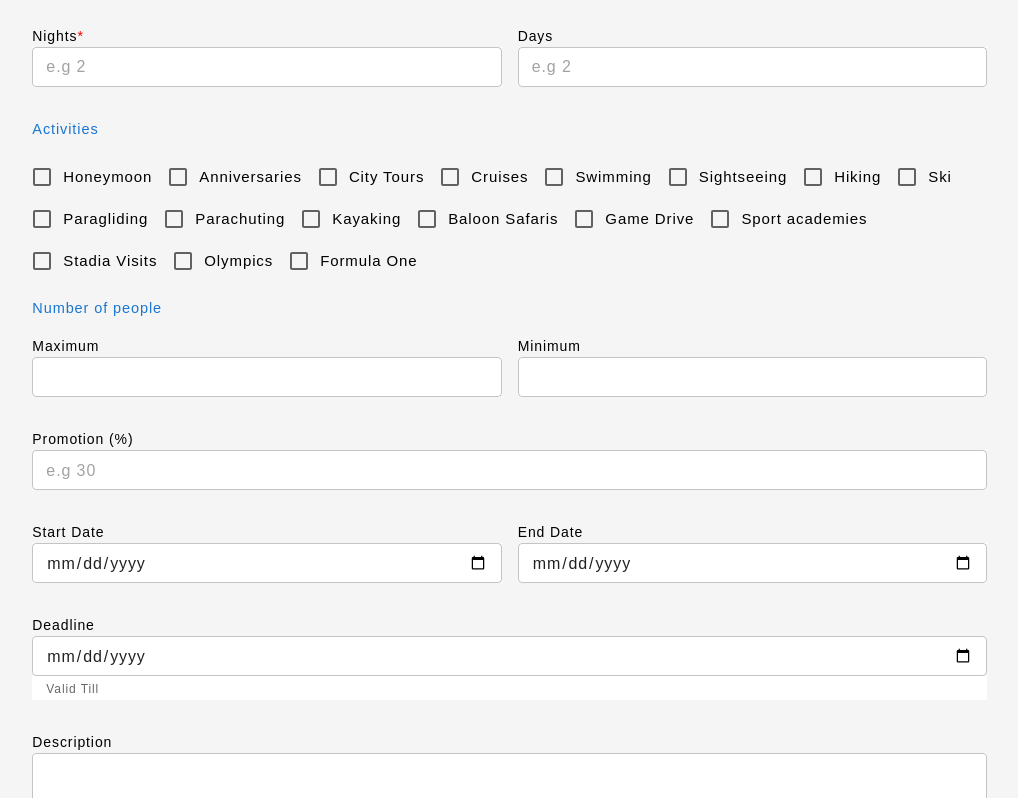
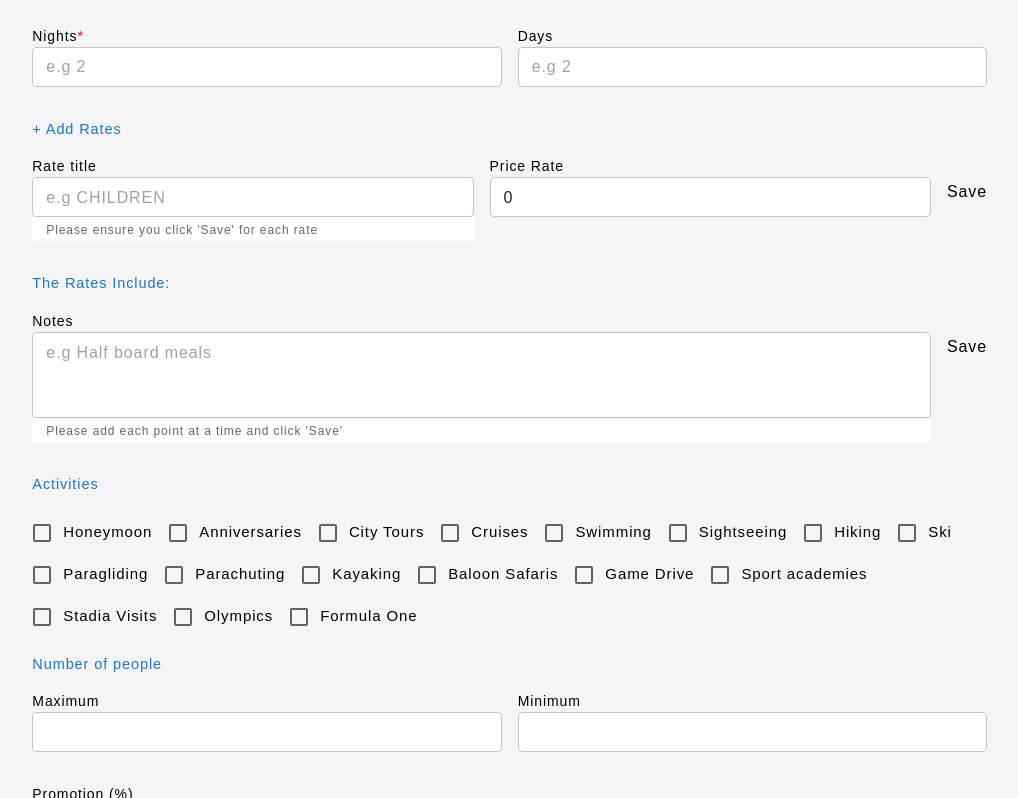
Before and after one commit to rebeccawaweru/Tours-Travel, a React (Create React App) app in the folder client/: page /newpackage in a window 1280 px wide. Shown: the part 802-1600 px from the top of the page, without its empty margins (237-1255 px from the left). Built offline with nearby package versions, Linux system fonts and the light colour scheme.

Commit message:
package data update, currency symbol, rates and inclusives in create package form

```diff
--- a/client/src/pages/Admin/Create.jsx
+++ b/client/src/pages/Admin/Create.jsx
@@ -1,16 +1,26 @@
 import { useState } from "react";
 import { BasicInput, CustomSelect, BreadCrumb, CheckBox, Loader} from "../../components";
 import { AdminDashboard } from "../../layouts";
-import { Box, Button, MenuItem, Stack, Typography } from "@mui/material";
+import { Box, Button, MenuItem, Stack, Typography,Grid } from "@mui/material";
 import { handleFileUpload } from "../../utils/helpers";
 import client from "../../api/client"
 import Swal from "sweetalert2";
 import { useNavigate } from "react-router-dom";
 import {CountryDropdown, RegionDropdown} from 'react-country-region-selector'
+import { DeleteForever } from "@mui/icons-material";
 export default function CreatePackage(){
     const navigate = useNavigate()
     const [loading, setLoading] = useState(false)
     const [activities, setActivities] = useState([])
+    const [rate, setRate] = useState({
+        ratename: '',
+        pricerate: 0
+    });
+    const [rates, setRates] = useState([])
+    const [inclusive,setInclusive] = useState({
+        desc:''
+    })
+    const [inclusives,setInclusives] = useState([])
     const [preview,setPreview] = useState('')
     const [image, setImage] = useState('')
     const [country,setCountry] = useState('')
@@ -29,12 +39,53 @@ export default function CreatePackage(){
         startdate:"",
         endate:"",
         deadline:"",
-        description:"",
         currency:""
     })
     const handleChange = (e) => {
        setTour((tour) => ({...tour, [e.target.name]:e.target.value}))
     }
+    const handleChange2 = (e) => {
+        const { name, value } = e.target;
+        setRate((prevRate) => ({
+            ...prevRate,
+            [name]: name === 'pricerate' ? parseFloat(value) : value
+        }));
+    };
+    const handleChange3 = (e) => {
+        const { name, value } = e.target;
+        setInclusive((prevInc) => ({
+            ...prevInc,
+            [name]:value
+        }));
+    };
+
+
+    // Handle button click
+    const handleAdd = () => {
+        // Add the rate object to the rates array
+        setRates((prevRates) => [...prevRates, rate]);
+        setRate({
+            ratename: '',
+            pricerate: 0
+        });
+
+    };
+    const handleAdd2 = () => {
+        // Add the rate object to the rates array
+        setInclusives((prevInc) => [...prevInc, inclusive]);
+        // Optionally, clear the input fields after adding
+        setInclusive({
+            desc:''
+        })
+    };
+    const handleDelete = (index) => {
+        // Remove the rate at the specified index
+        setRates((prevRates) => prevRates.filter((_, i) => i !== index));
+    };
+    const handleDelete2 = (index) => {
+        // Remove the rate at the specified index
+        setInclusives((prevInc) => prevInc.filter((_, i) => i !== index));
+    };
     const handleCheckboxChange = (label) => {
         if(activities.includes(label)){
            setActivities(activities.filter(item => item !== label))
@@ -51,7 +102,7 @@ export default function CreatePackage(){
         e.preventDefault()
         setLoading(true)
         const cover = await handleFileUpload(image)
-        const data = {...tour, country:country,region:region,poster:cover.secure_url, activity:activities}
+        const data = {...tour, country:country,region:region,poster:cover.secure_url, rates:rates, inclusives:inclusives, activity:activities}
         await client.post('/new', data).then((response)=>{
             setLoading(false)
              if(response.data.success){
@@ -101,9 +152,9 @@ export default function CreatePackage(){
             <BasicInput required lbl="Price" type="number" name="price" onChange={handleChange}/>
             <CustomSelect required lbl="Currency" value={tour.currency} name="currency" onChange={handleChange}>
                 <MenuItem value="KES">KES</MenuItem>
-                <MenuItem value="USD">USD</MenuItem>
-                <MenuItem value="EURO">EURO</MenuItem>
-                <MenuItem value="RAND">RANDS</MenuItem>
+                <MenuItem value="$">USD</MenuItem>
+                <MenuItem value="€">EURO</MenuItem>
+                <MenuItem value="ZAR">RANDS</MenuItem>
             </CustomSelect>
             </Stack>
 
@@ -111,6 +162,45 @@ export default function CreatePackage(){
             <BasicInput required type="number" placeholder="e.g 2" lbl="Nights" name="nights" onChange={handleChange}/>
             <BasicInput lbl="Days" type="number" placeholder="e.g 2" name="days" onChange={handleChange}/>
              </Stack>
+
+
+            <Typography variant="body1" color="primary" marginBottom={2} fontSize={14.5}>+ Add Rates</Typography>
+            {rates.length > 0 ?
+                <Grid container direction="column" gap={2} marginBottom={2}>
+                    {rates.map((rate,index) => (
+                        <Stack key={index} direction="row" spacing={2}>
+                            <Typography>{rate.ratename} - {Number(rate.pricerate).toLocaleString() || 0}</Typography>
+                            <DeleteForever onClick={() => handleDelete(index)} />
+                        </Stack>
+                    ))}
+                </Grid>
+                : null
+            }
+            <Stack direction={{xs:"column",md:"row"}} gap={2}>
+            <BasicInput placeholder="e.g CHILDREN" lbl="Rate title" name="ratename"   value={rate.ratename} helperText="Please ensure you click 'Save' for each rate" onChange={handleChange2}/>
+            <BasicInput type="number"  lbl="Price Rate" name="pricerate"   value={rate.pricerate} onChange={handleChange2}/>
+            <Typography marginTop={3} onClick={handleAdd} sx={{cursor:"pointer"}}>Save</Typography>
+            </Stack>
+
+            <Typography variant="body1" color="primary" marginBottom={2} fontSize={14.5}>The Rates Include:</Typography>
+            {inclusives.length > 0 ?
+                <Grid container direction="column" gap={2} marginBottom={2}>
+                    {inclusives.map((rate,index) => (
+                        <Stack key={index} direction="row" spacing={2}>
+                            <Typography>{rate.desc}</Typography>
+                            <DeleteForever onClick={() => handleDelete2(index)} />
+                        </Stack>
+                    ))}
+                </Grid>
+                : null
+            }
+
+            <Stack direction={{xs:"column",md:"row"}} gap={2}>
+            <BasicInput lbl="Notes" placeholder="e.g Half board meals" multiline rows={3} value={inclusive.desc} name="desc" helperText="Please add each point at a time and click 'Save'" onChange={handleChange3}/>
+            <Typography marginTop={3} onClick={handleAdd2} sx={{cursor:"pointer"}}>Save</Typography>
+            </Stack>
+
+
             <Typography variant="body1" color="primary" marginBottom={2} fontSize={14.5}>Activities</Typography>
             <CheckBox label="Honeymoon" onChange={()=>handleCheckboxChange('Honeymoon')}/>
             <CheckBox label="Anniversaries" onChange={()=>handleCheckboxChange('Anniversaries')}/>
@@ -143,7 +233,7 @@ export default function CreatePackage(){
             <BasicInput lbl="End Date" type="date" name="endate" onChange={handleChange}/>
             </Stack>
             <BasicInput lbl="Deadline" type="date" helperText="Valid Till" name="deadline" onChange={handleChange}/>
-            <BasicInput lbl="Description" multiline rows={6} name="description" onChange={handleChange}/>
+
              {loading ? <Loader/> :
             <Button type="submit" variant="contained">Submit</Button>}
            </Box>
--- a/client/src/pages/Admin/Update.jsx
+++ b/client/src/pages/Admin/Update.jsx
@@ -118,9 +118,9 @@ export default function UpdatePackage(){
             <BasicInput  lbl="Price" type="number" value={tour.price} name="price" onChange={handleChange}/>
             <CustomSelect required lbl="Currency" displayEmpty renderValue={()=>tour.currency}  value={tour.currency} name="currency" onChange={handleChange}>
                 <MenuItem value="KES">KES</MenuItem>
-                <MenuItem value="USD">USD</MenuItem>
-                <MenuItem value="EURO">EURO</MenuItem>
-                <MenuItem value="RAND">RANDS</MenuItem>
+                <MenuItem value="$">USD</MenuItem>
+                <MenuItem value="€">EURO</MenuItem>
+                <MenuItem value="ZAR">RANDS</MenuItem>
             </CustomSelect>
             </Stack>
 
--- a/client/src/pages/Packages/PackageDetails.jsx
+++ b/client/src/pages/Packages/PackageDetails.jsx
@@ -46,7 +46,7 @@ export default function PackageDetails(){
             <Grid direction="column" width="50%" container gap={4}>
                 <Stack direction="row" spacing={1}>
                 <Timer/>
-                <Typography color="inherit" variant="body1">{data.nights} {data.days}</Typography>
+                <Typography color="inherit" variant="body1">{data.nights}nights {data.days}days</Typography>
                 </Stack>
 
                 <Stack direction="row" spacing={1}>
@@ -100,9 +100,20 @@ export default function PackageDetails(){
            </Box>
 
            <Grid direction="column" container gap={4} marginTop={4}>
+            {data.rates &&
+            <>
+           <Divider></Divider>
+           <Typography variant="h5" fontWeight="bold" color="primary">Rates:</Typography>
+           {data.rates && data.rates.map((item,index)=> {
+              return <Box><Typography key={index} color="inherit" variant="body1">{item.ratename} - {item.pricerate}</Typography><hr></hr></Box>
+           })}
+           </>}
             <Divider></Divider>
-           <Typography width={{xs:"100%",md:"60%"}} variant="h5" fontWeight="bold" color="primary">Description</Typography>
-           <Typography color="inherit" variant="body1">{data.description}</Typography>
+           <Typography variant="h5" fontWeight="bold" color="primary">Includes:</Typography>
+           {data.inclusives && data.inclusives.map((item,index)=> {
+              return <Typography key={index} color="inherit" variant="body1">{item.desc}</Typography>
+           })}
+
            <Divider></Divider>
            <Typography variant="h5" fontWeight="bold" color="primary">Activities</Typography>
            <Grid xs={12} sm={6} md={6} container gap={4}>
--- a/client/src/pages/Packages/Packages.jsx
+++ b/client/src/pages/Packages/Packages.jsx
@@ -78,12 +78,12 @@ export default function Packages(){
        <Container maxWidth sx={{backgroundColor: 'whitesmoke',paddingY:"20px", marginTop:{xs:-4,md:-20}}}>
             <Grid direction="row" container  gap={1} sx={{alignItems:"center",justifyContent:{xs:"center",md:"center",lg:"start"},cursor:"pointer"}}>
             {!search && combined && combined.length > 0 && combined.map((item)=>{
-                    return <Package id={item._id} link={item.link} price={`${item.currency} ${Number(item.price).toLocaleString() || 0}`} location={`${item.hotel} ${item.location} ${item.country}`} title={item.title} duration={`${item.nights} ${item.days}`} image={item.poster}/>
+                    return <Package id={item._id} link={item.link} price={`${item.currency} ${Number(item.price).toLocaleString() || 0}`} location={`${item.hotel} ${item.location} ${item.country}`} title={item.title} duration={`${item.nights}nights ${item.days}days`} image={item.poster}/>
                   })
                }
 
             {search && filtered && filtered.length > 0 ? filtered.map((item)=>{
-                    return <Package id={item._id} link={item.link} price={`${item.currency} ${Number(item.price).toLocaleString() || 0}`} location={`${item.hotel} ${item.location} ${item.country}`} title={item.title} duration={`${item.nights} ${item.days}`} image={item.poster}/>
+                    return <Package id={item._id} link={item.link} price={`${item.currency} ${Number(item.price).toLocaleString() || 0}`} location={`${item.hotel} ${item.location} ${item.country}`} title={item.title} duration={`${item.nights}nights ${item.days}days`} image={item.poster}/>
                   }) : search  && <p>No tour packages found <Button onClick={handleReset} component="p">Reset</Button> </p>
                 }
 
```
